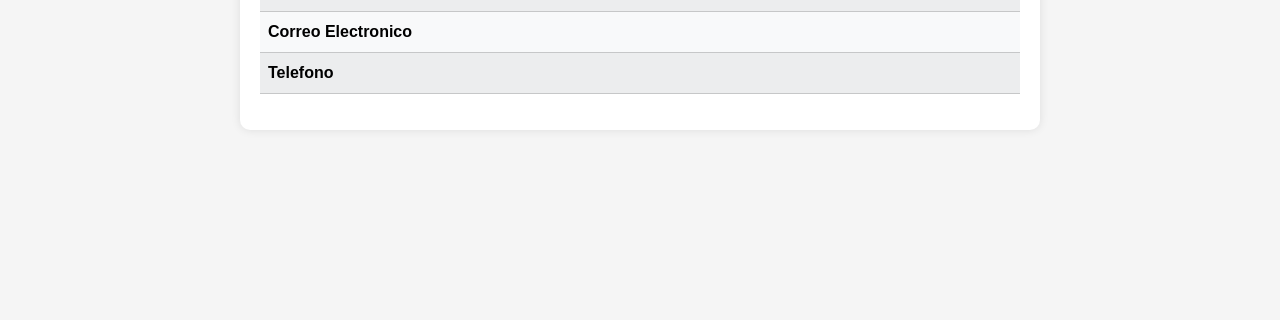
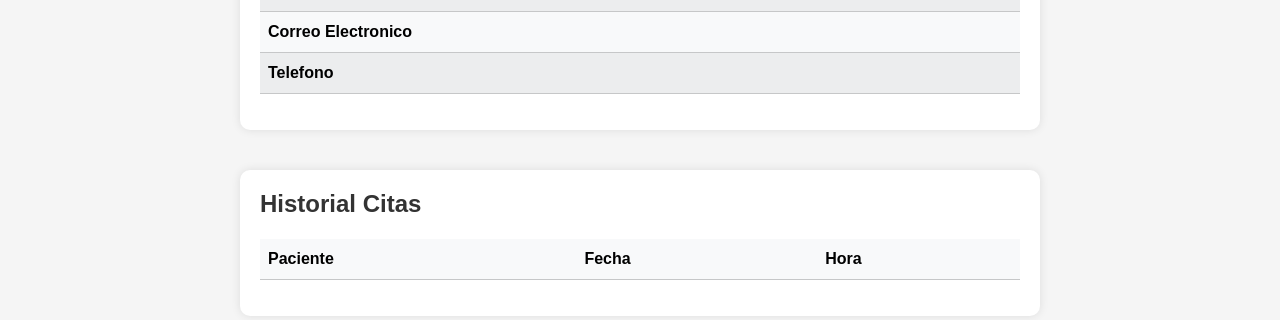
Before and after one commit to AlexSlayerLoop/citapp, a Flask app: a page that uses templates/user.html in a window 1280 px wide. Shown: the part 188-508 px from the top of the page. Run offline with Flask 3, Linux system fonts and the light colour scheme; the visitor is signed in with stand-in values (Sample User, id 1); data that the repository does not hold is empty.

Commit message:
add table with 'historial_citas' to the user main page

```diff
--- a/main.py
+++ b/main.py
@@ -417,7 +417,25 @@ def register_doctor_page():
 @app.route("/user/<user>")
 @login_required
 def user_page(user):
-    return render_template("user.html", current_user=current_user)
+
+    query = """
+    SELECT paciente.nombre, fecha, hora
+    FROM paciente
+    INNER JOIN historial_cita
+    ON historial_cita.id_paciente = paciente.id
+    WHERE historial_cita.id_paciente
+        IN (SELECT paciente.id FROM paciente
+            INNER JOIN usuario
+            ON usuario.id = paciente.id_usuario
+            WHERE usuario.id = '{}')
+    """.format(current_user.id)
+
+    with mysql.connect() as conn:
+        cursor = conn.cursor()
+        cursor.execute(query)
+        historial_citas = cursor.fetchall()
+
+    return render_template("user.html", current_user=current_user, historial_citas=historial_citas)
 
 
 @app.route("/doctor/<user>")
@@ -467,12 +485,17 @@ def agendador():
                 nombre_paciente=nombre_paciente,
             )
         )
-    # BORRAR LAS CITAS CADUCADAS PARA PODER AGENDAR NUEVAS
+    # TRANSFIERA LAS CITAS CADUCADAS AL HISTORIAL PARA PODER AGENDAR NUEVAS
     with mysql.connect() as conn:
         cursor = conn.cursor()
         cursor.execute(
-            "DELETE FROM cita WHERE fecha < CURDATE()"
-        )  # TODO change this query to save this info in historial cita
+            """INSERT INTO historial_cita (id_doctor, id_paciente, fecha, hora)
+            SELECT id_doctor, id_paciente, fecha, hora
+            FROM cita
+            WHERE fecha < CURDATE()"""
+        )
+        conn.commit()
+        cursor.execute("DELETE FROM cita WHERE fecha < CURDATE()")
         conn.commit()
 
         query = """
--- a/templates/user.html
+++ b/templates/user.html
@@ -63,5 +63,26 @@
         </tr>
       </table>
     </div>
+
+    <div class="container">
+      <h1>Historial Citas</h1>
+      <table class="table table-light table-striped table-hover">
+        <thead>
+          <tr>
+            <th scope="col">Paciente</th>
+            <th scope="col">Fecha</th>
+            <th scope="col">Hora</th>
+          </tr>
+        </thead>
+
+        {% for row in historial_citas %}
+        <tr>
+          <td>{{ row['nombre'] }}</td>
+          <td>{{ row['fecha'] }}</td>
+          <td>{{ row['hora'] }}</td>
+        </tr>
+        {% endfor %}
+      </table>
+    </div>
   </body>
 </html>
```
